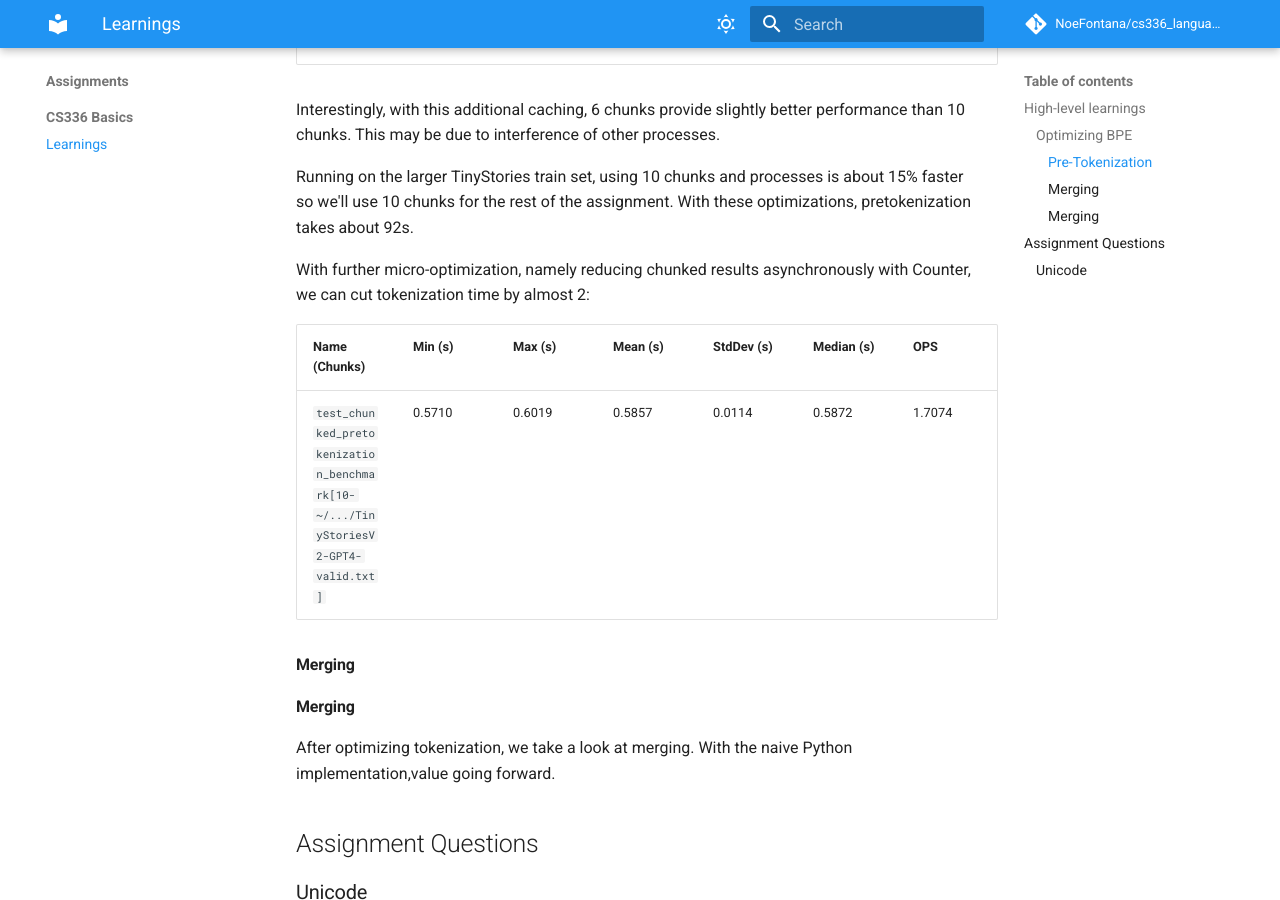
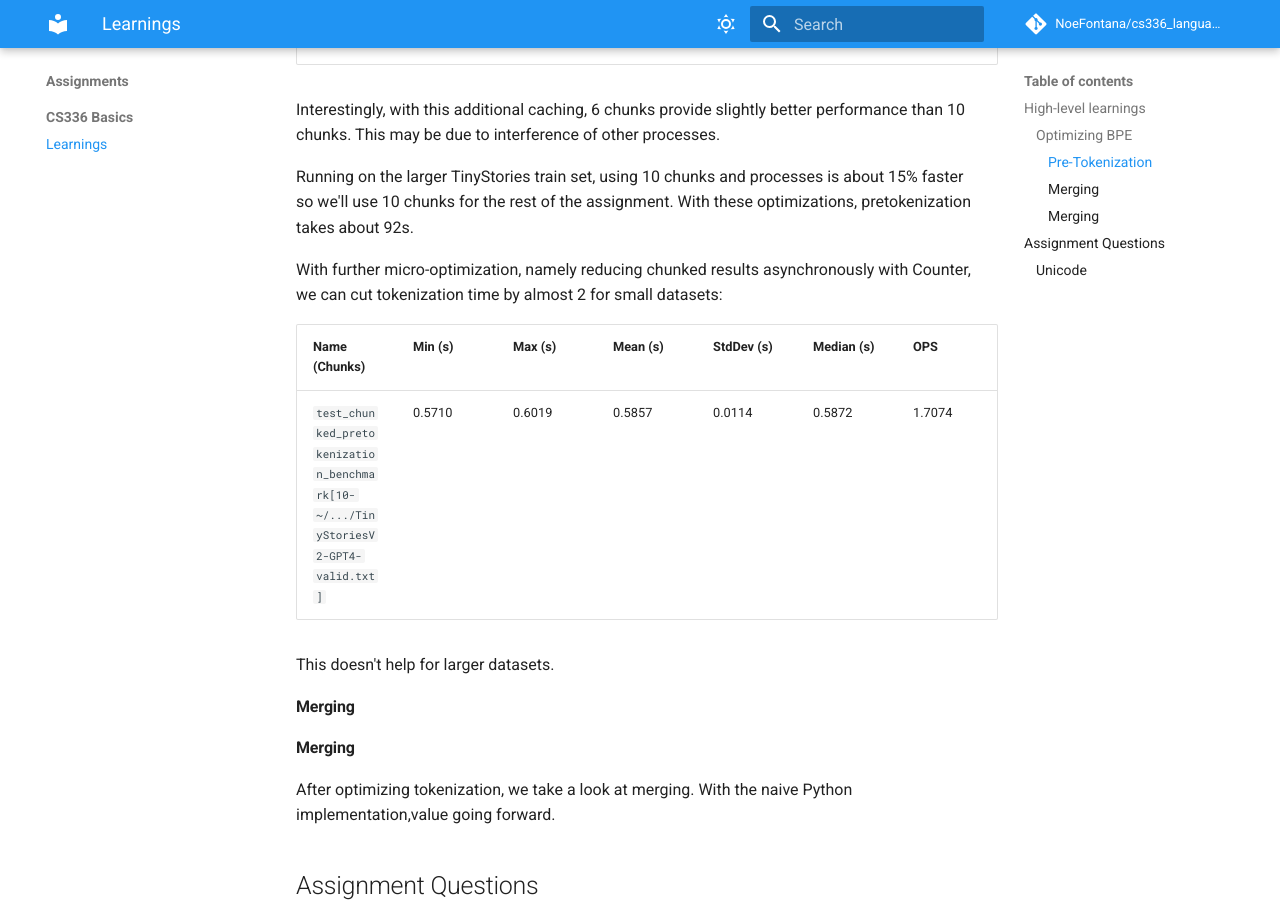
Before and after one commit to NoeFontana/cs336_language_model, an MkDocs documentation site: the page built from docs/assignments/learnings_basics.md, in a window 1280 px wide and 900 px high, scrolled down 1855 px. Built offline with MkDocs 1.6.1 and Material for MkDocs 9.7.7, drawn with Linux system fonts in a browser that asks for light colours; comment, search, counter and statistics services are not loaded.

Commit message:
fixup! perf(pretokenization): asynchronous reduction of Counter

```diff
--- a/docs/assignments/learnings_basics.md
+++ b/docs/assignments/learnings_basics.md
@@ -35,11 +35,13 @@ Interestingly, with this additional caching, 6 chunks provide slightly better pe
 Running on the larger TinyStories train set, using 10 chunks and processes is about 15% faster so we'll use 10 chunks for the rest of the assignment.
 With these optimizations, pretokenization takes about 92s.
 
-With further micro-optimization, namely reducing chunked results asynchronously with Counter, we can cut tokenization time by almost 2:
+With further micro-optimization, namely reducing chunked results asynchronously with Counter, we can cut tokenization time by almost 2 for small datasets:
 
 | Name (Chunks)                                                                   | Min (s) | Max (s) | Mean (s) | StdDev (s) | Median (s) | OPS    |
 | ------------------------------------------------------------------------------- | ------- | ------- | -------- | ---------- | ---------- | ------ |
 | `test_chunked_pretokenization_benchmark[10-~/.../TinyStoriesV2-GPT4-valid.txt]` | 0.5710  | 0.6019  | 0.5857   | 0.0114     | 0.5872     | 1.7074 |
+
+This doesn't help for larger datasets.
 
 #### Merging
 
```
